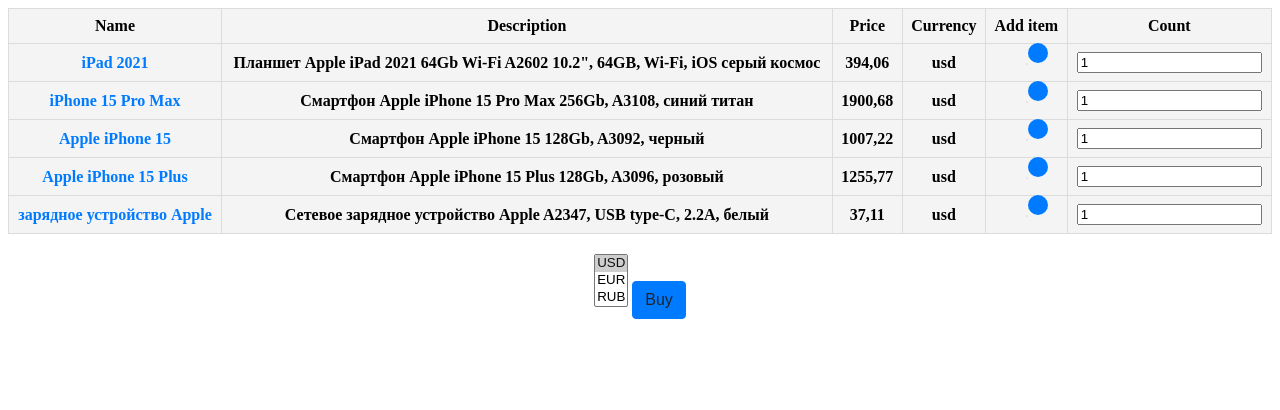
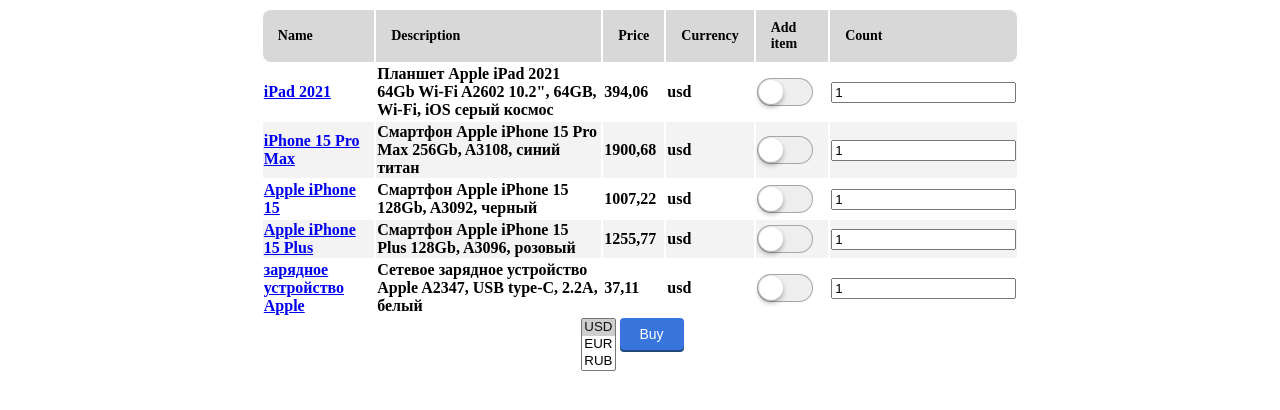
Before and after one commit to ChestnutCMD/Rishat, a Django app: page / in a window 1280 px wide. Shown: the top 410 px of the page. Run offline with Django 5.2, Linux system fonts and the light colour scheme; data comes from the database, SQL or seed files in the repository; lists and menus that the app fills with data are empty.

Commit message:
fix actions

```diff
--- a/TestTask/static/css/styles.css
+++ b/TestTask/static/css/styles.css
@@ -1,81 +1,208 @@
+/* ##################Table################ */
+
 .table {
-  width: 100%;
-  border-collapse: collapse;
-  border-spacing: 0;
-  border: 1px solid #dcdcdc;
-  margin-bottom: 20px;
+	width: 60%;
+	align:
+	border: none;
+	margin-left: auto;
+    margin-right: auto;
+    text-align: left;
+}
+.table thead th {
+	font-weight: bold;
+	text-align: left;
+	border: none;
+	padding: 10px 15px;
+	background: #d8d8d8;
+	font-size: 14px;
+}
+.table thead tr th:first-child {
+	border-radius: 8px 0 0 8px;
+}
+.table thead tr th:last-child {
+	border-radius: 0 8px 8px 0;
+}
+.table tbody td {
+	text-align: left;
+	border: none;
+	padding: 10px 15px;
+	font-size: 14px;
+	vertical-align: top;
+}
+.table tbody tr:nth-child(even){
+	background: #f3f3f3;
+}
+.table tbody tr td:first-child {
+	border-radius: 8px 0 0 8px;
+}
+.table tbody tr td:last-child {
+	border-radius: 0 8px 8px 0;
 }
 
-.table th, .table td {
-  border: 1px solid #dcdcdc;
-  padding: 8px;
-  text-align: center;
+
+/* ##################Checkbox################ */
+.checkbox-ios {
+	display: inline-block;
+	height: 28px;
+	line-height: 28px;
+	margin-right: 10px;
+	position: relative;
+	vertical-align: middle;
+	font-size: 14px;
+	user-select: none;
+}
+.checkbox-ios .checkbox-ios-switch {
+	position: relative;
+	display: inline-block;
+	box-sizing: border-box;
+	width: 56px;
+	height: 28px;
+	border: 1px solid rgba(0, 0, 0, .1);
+	border-radius: 25%/50%;
+	vertical-align: top;
+	background: #eee;
+	transition: .2s;
+}
+.checkbox-ios .checkbox-ios-switch:before {
+	content: '';
+	position: absolute;
+	top: 1px;
+	left: 1px;
+	display: inline-block;
+	width: 24px;
+	height: 24px;
+	border-radius: 50%;
+	background: white;
+	box-shadow: 0 3px 5px rgba(0, 0, 0, .3);
+	transition: .15s;
+}
+.checkbox-ios input[type=checkbox] {
+	display: block;
+	width: 0;
+	height: 0;
+	position: absolute;
+	z-index: -1;
+	opacity: 0;
+}
+.checkbox-ios input[type=checkbox]:not(:disabled):active + .checkbox-ios-switch:before {
+	box-shadow: inset 0 0 2px rgba(0, 0, 0, .3);
+}
+.checkbox-ios input[type=checkbox]:checked + .checkbox-ios-switch {
+	background: limegreen;
+}
+.checkbox-ios input[type=checkbox]:checked + .checkbox-ios-switch:before {
+	transform:translateX(28px);
 }
 
-.table th {
-  background-color: #f4f4f4;
+/* Hover */
+.checkbox-ios input[type="checkbox"]:not(:disabled) + .checkbox-ios-switch {
+	cursor: pointer;
+	border-color: rgba(0, 0, 0, .3);
 }
 
-.table a {
-  text-decoration: none;
-  color: #007bff;
+/* Disabled */
+.checkbox-ios input[type=checkbox]:disabled + .checkbox-ios-switch {
+	filter: grayscale(70%);
+	border-color: rgba(0, 0, 0, .1);
+}
+.checkbox-ios input[type=checkbox]:disabled + .checkbox-ios-switch:before {
+	background: #eee;
 }
 
-.checkbox-ios {
-  position: relative;
-  display: inline-block;
-  vertical-align: middle;
-  margin: 0;
+/* Focus */
+.checkbox-ios.focused .checkbox-ios-switch:before {
+	box-shadow: inset 0px 0px 4px #ff5623;
 }
 
-.checkbox-ios input {
-  position: absolute;
-  opacity: 0;
-  cursor: pointer;
-  height: 0;
-  width: 0;
+/* #########################Input Number###################*/
+
+.number {
+	user-select: none;
+	position: relative;
+	text-align: left;
+	padding: 0;
+	width: 140px;
+	border: 1px solid #ddd;
+	display: inline-block;
+}
+.number-minus, .number-plus {
+	position: absolute;
+	top: 0;
+	width: 40px;
+	height: 32px;
+	line-height: 32px;
+	display: block;
+	background: #faf4f2;
+	font-size: 20px;
+	font-weight: 600;
+	text-align: center;
+	font-family: arial;
+	color: #3e1e02;
+	text-decoration: none;
+}
+.number-minus {
+	left: 0;
+	border-right: 1px solid #ddd;
+}
+.number-plus {
+	right: 0;
+	border-left: 1px solid #ddd;
+}
+.number-minus:hover, .number-plus:hover {
+	background: #fffcfb;
+}
+.number-minus:active, .number-plus:active {
+	background: #e8e4e2;
+}
+.number-text{
+	display: inline-block;
+	font-size: 14px;
+	color: #000;
+	line-height: 32px;
+	height: 32px;
+	padding: 0;
+	margin: 0 0 0 42px;
+	background: #fff;
+	outline: none;
+	border: none;
+	width: 57px;
+	text-align: center;
 }
 
-.checkbox-ios-switch {
-  position: absolute;
-  top: 0;
-  left: 0;
-  right: 0;
-  bottom: 0;
-  background-color: #fff;
-  border: 1px solid #dcdcdc;
-  border-radius: 15px;
-  transition: .4s;
-}
-
-.checkbox-ios input:checked + .checkbox-ios-switch:before {
-  transform: translateX(22px);
-}
-
-.checkbox-ios-switch:before {
-  position: absolute;
-  content: "";
-  height: 20px;
-  width: 20px;
-  left: 1px;
-  bottom: 1px;
-  background-color: #007bff;
-  border-radius: 50%;
-  transition: .4s;
-}
+/* #################################Button####################*/
 
 .btn {
-  display: inline-block;
-  font-weight: 400;
-  color: #212529;
-  text-align: center;
-  text-decoration: none;
-  vertical-align: middle;
-  cursor: pointer;
-  background-color: #007bff;
-  border: 1px solid #007bff;
-  padding: 0.375rem 0.75rem;
-  font-size: 1rem;
-  line-height: 1.5;
-  border-radius: 0.25rem;
-  transition: color 0.15
+	display: inline-block;
+	box-sizing: border-box;
+	padding: 0 20px;
+	margin: 0 15px 15px 0;
+	outline: none;
+	border: none;
+	border-radius: 4px;
+	height: 32px;
+	line-height: 32px;
+	font-size: 14px;
+	font-weight: 500;
+	text-decoration: none;
+	color: #fff;
+	background-color: #3775dd;
+	box-shadow: 0 2px #21487f;
+	cursor: pointer;
+	user-select: none;
+	appearance: none;
+	touch-action: manipulation;
+	vertical-align: top;
+}
+.btn:hover {
+	background-color: #002fed;
+}
+.btn:active {
+	background-color: #2f599e !important;
+}
+.btn:focus-visible {
+	box-shadow: 0 0 0 3px lightskyblue;
+}
+.btn:disabled {
+	background-color: #6c87b5;
+	pointer-events: none;
+}
```
